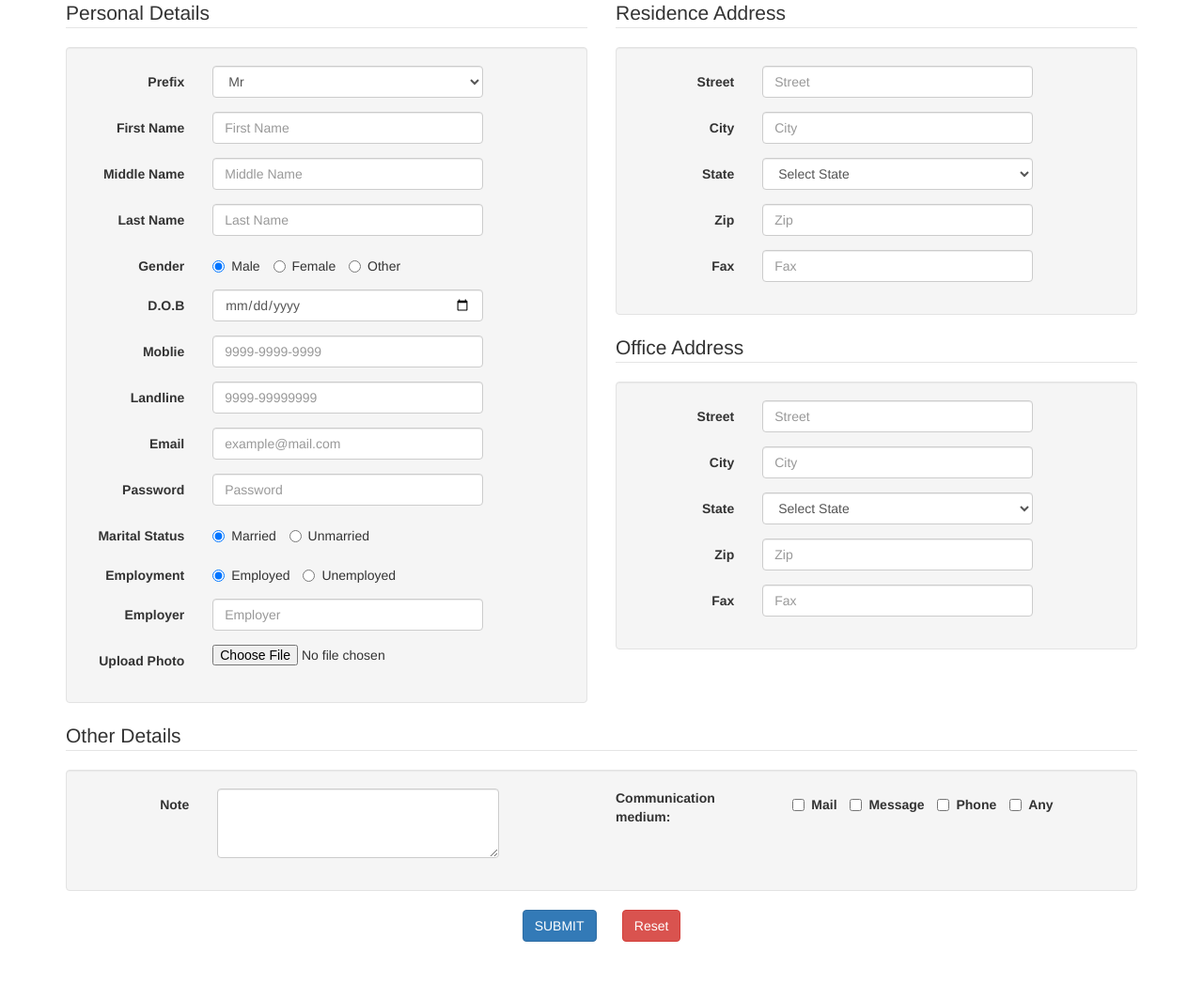
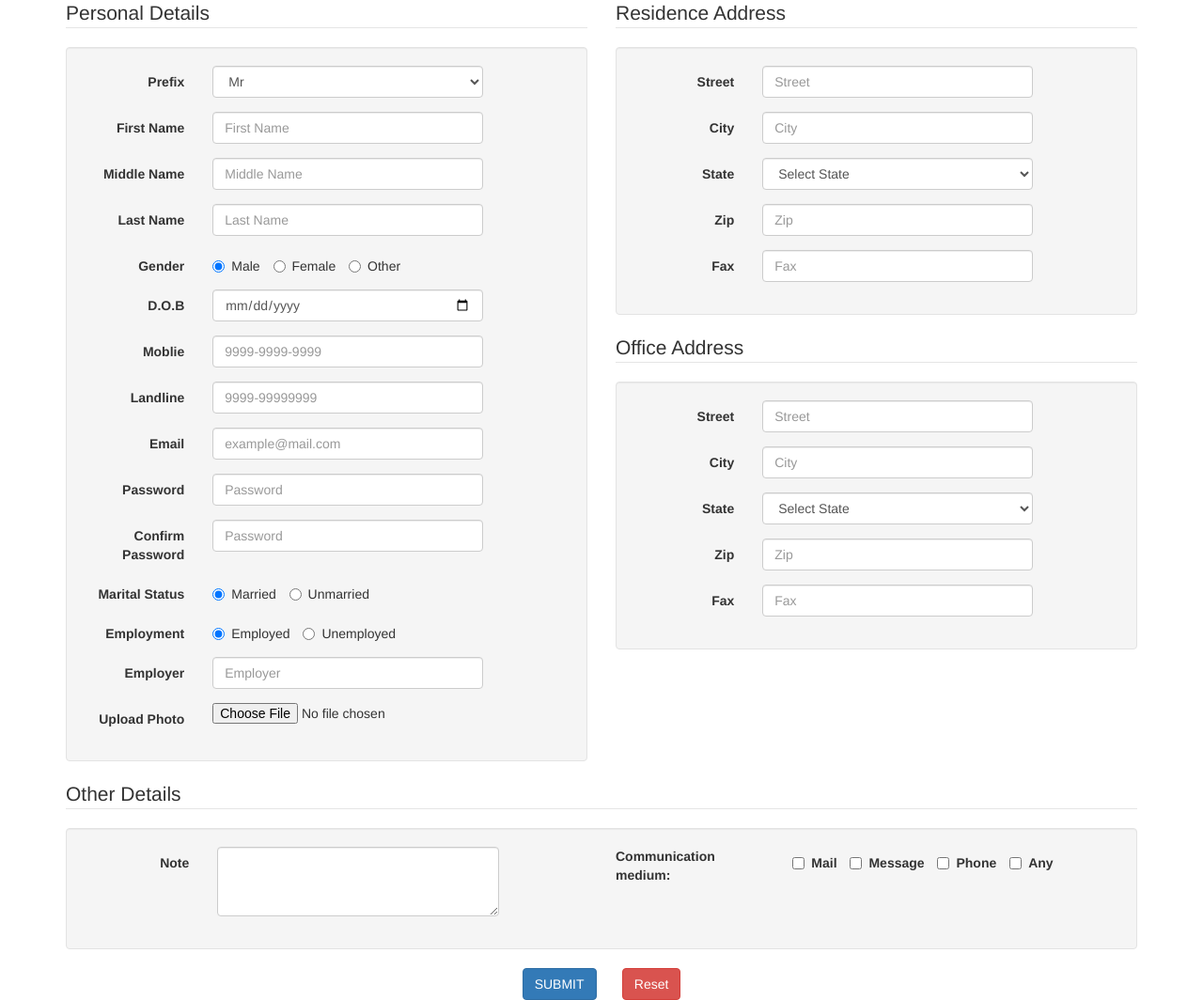
Before and after one commit to vivek-mv/profile_app, a PHP site: page /registration_form.php in a window 1280 px wide. Shown: the part 143-1207 px from the top of the page at 94% size. Before the commit the page ends 1145 px from the top, so only its background shows below. Run offline with PHP 8.4, Linux system fonts and the light colour scheme.

Commit message:
added confirm password to the sign up page

```diff
--- a/constants.php
+++ b/constants.php
@@ -7,6 +7,9 @@
 
 	//Define image size to be uploaded
 	define("IMAGE_SIZE", 2097152);
+
+	//Define max. post size
+	define("POST_SIZE", 15097152);
 
 	//Define image size in MB
 	define("IMAGE_SIZE_MB", " 2 MB");
--- a/registration_form.php
+++ b/registration_form.php
@@ -221,6 +221,12 @@
         }
 
         $password = Validation::getCorrectData($_POST["password"]);
+        $confirmPassword = Validation::getCorrectData($_POST["confirmPassword"]);
+
+        if ( $password !== $confirmPassword ) {
+            $passwordErr = 'Please type same password twice';
+            $error++;
+        }
 
         if ( Validation::validatePassword($password) ) {
             $passwordErr = 'Only letters and numbers allowed';
@@ -259,13 +265,13 @@
         $postSize = $_SERVER['CONTENT_LENGTH'];
 
         //If the user upload any file greater than 8 MB then redirect to index.php
-        if ( ($postSize > 15097152) || ($_FILES['image']['error'] == 1) ) {
+        if ( ($postSize > POST_SIZE) || ($_FILES['image']['error'] == 1) ) {
             $imageErr = 1;
             header("Location:index.php?message=".$imageErr);
             exit();
         }
 
-        if( isset($_FILES['image']) && !empty($_FILES['image']['name']) && $_FILES['image']['size'] != 0 ){
+        if ( isset($_FILES['image']) && !empty($_FILES['image']['name']) && $_FILES['image']['size'] != 0 ) {
           $file_name = $_FILES['image']['name'];
           $file_size = $_FILES['image']['size'];
           $file_tmp = $_FILES['image']['tmp_name'];
@@ -275,7 +281,7 @@
 
           $extensions = array("jpeg","jpg","png");
 
-          if( in_array($file_ext,$extensions) === false ) {
+          if ( in_array($file_ext,$extensions) === false ) {
             $imageErr = 'Extension not allowed, please choose a JPEG or PNG file.';
             $error++;
           }
@@ -837,6 +843,13 @@
                                     <input  name="password" type="password" placeholder="Password" class="form-control input-md" required >
                                 </div>
                             </div>
+                            <!-- Input field for confirm password -->
+                            <div class="form-group">
+                                <label class="col-md-3 control-label" for="password">Confirm Password</label>
+                                <div class="col-md-7">
+                                    <input  name="confirmPassword" type="password" placeholder="Password" class="form-control input-md" required >
+                                </div>
+                            </div>
                             <!-- Radio button for marital status -->
                             <div class="form-group">
                                 <label class="col-md-3 control-label" for="m_status">Marital Status</label>
```
